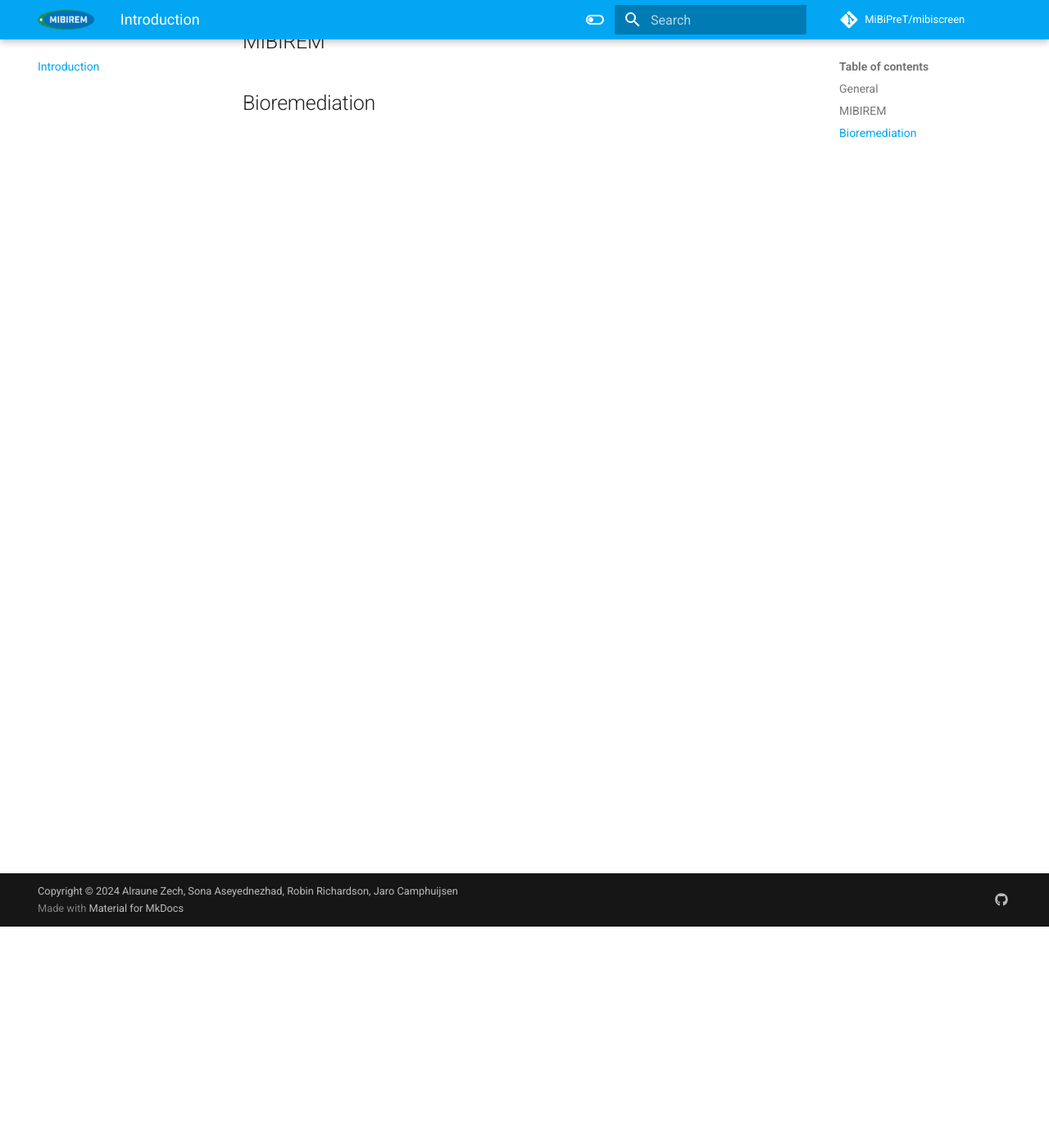
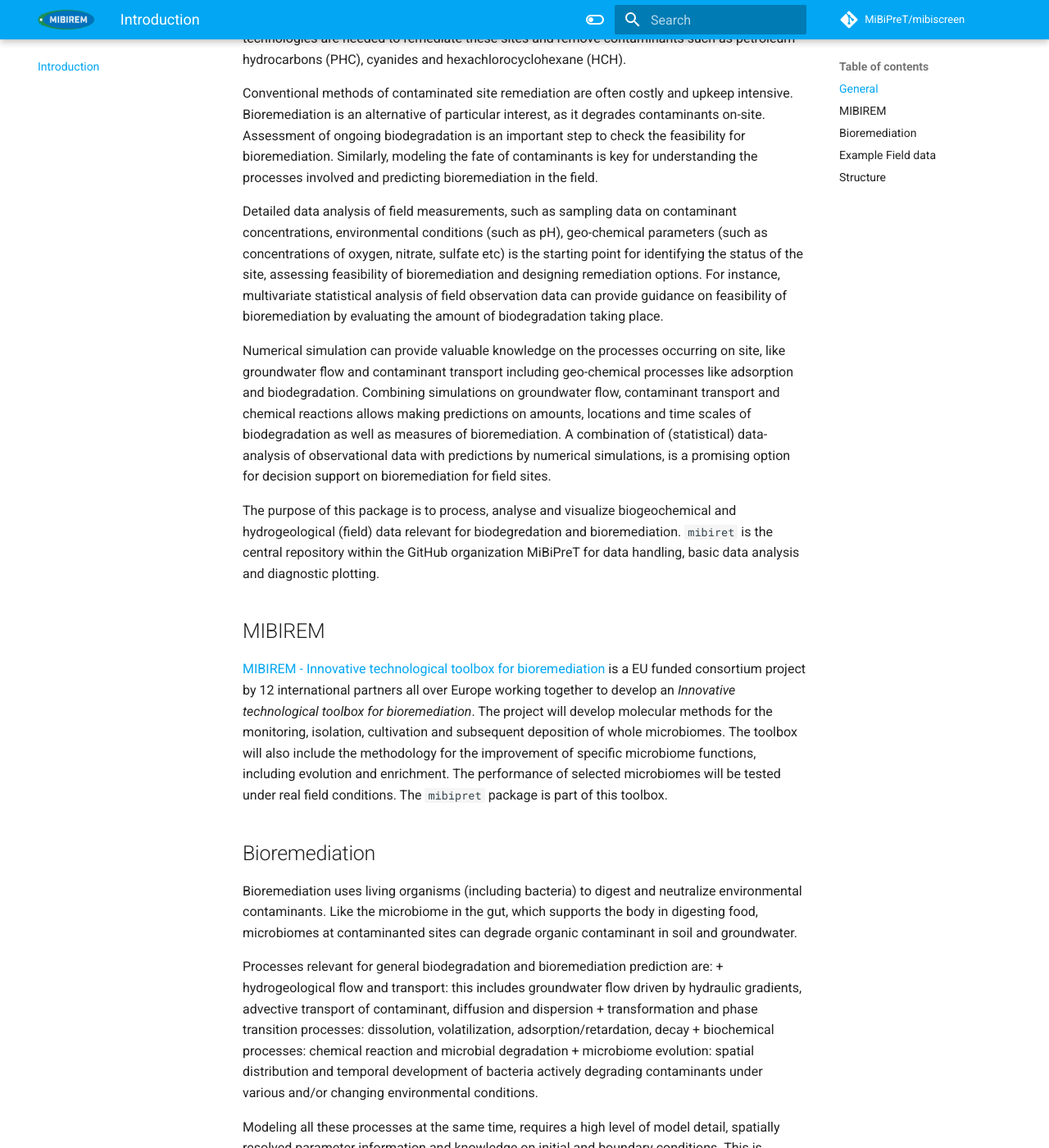
Before and after one commit to MiBiPreT/mibiscreen, an MkDocs documentation site: the page built from docs/introduction/introduction.md, in a window 1280 px wide and 1400 px high, scrolled down 270 px. Shown: the whole window at 82% size. Built offline with MkDocs 1.6.1 and Material for MkDocs 9.7.7, drawn with Linux system fonts in a browser that asks for light colours; a script that is not in the unit is left out; comment, search, counter and statistics services are not loaded; some of the changed text lies outside the part shown.

Commit message:
extend documentation of methods and introduction

```diff
--- a/docs/introduction/introduction.md
+++ b/docs/introduction/introduction.md
@@ -2,6 +2,47 @@
 
 ## General
 
+Contaminated sites pose a risk to humands and the environment. Innovative cleaning technologies are needed to remediate these sites and remove contaminants such as petroleum hydrocarbons (PHC), cyanides and hexachlorocyclohexane (HCH).
+
+Conventional methods of contaminated site remediation are often costly and upkeep intensive. Bioremediation is an alternative of particular interest, as it degrades contaminants on-site. Assessment of ongoing biodegradation is an important step to check the feasibility for bioremediation. Similarly, modeling the fate of contaminants is key for understanding the processes involved and predicting bioremediation in the field.
+
+Detailed data analysis of field measurements, such as sampling data on contaminant concentrations, environmental conditions (such as pH), geo-chemical parameters (such as concentrations of oxygen, nitrate, sulfate etc) is the starting point for identifying the status of the site, assessing feasibility of bioremediation and designing remediation options. For instance, multivariate statistical analysis of field observation data can provide guidance on feasibility of bioremediation by evaluating the amount of biodegradation taking place.
+
+Numerical simulation can provide valuable knowledge on the processes occurring on site, like groundwater flow and contaminant transport including geo-chemical processes like adsorption and biodegradation. Combining simulations on groundwater flow, contaminant transport and chemical reactions allows making predictions on amounts, locations and time scales of biodegradation as well as measures of bioremediation. A combination of (statistical) data-analysis of observational data with predictions by numerical simulations, is a promising option for decision support on bioremediation for field sites.
+
+The purpose of this package is to process, analyse and visualize biogeochemical and hydrogeological (field) data relevant for biodegredation and bioremediation. `mibiret` is the central repository within the GitHub organization MiBiPreT for data handling, basic data analysis and diagnostic plotting.
+
 ## MIBIREM
 
+[MIBIREM - Innovative technological toolbox for bioremediation](https://www.mibirem.eu/) is a EU funded consortium project by 12 international partners all over Europe working together to develop an *Innovative technological toolbox for bioremediation*. The project will develop molecular methods for the monitoring, isolation, cultivation and subsequent deposition of whole microbiomes. The toolbox will also include the methodology for the improvement of specific microbiome functions, including evolution and enrichment. The performance of selected microbiomes will be tested under real field conditions. The `mibipret` package is part of this toolbox.
+
 ## Bioremediation
+
+Bioremediation uses living organisms (including bacteria) to digest and neutralize environmental contaminants. Like the microbiome in the gut, which supports the body in digesting food, microbiomes at contaminanted sites can degrade organic contaminant in soil and groundwater.
+
+Processes relevant for general biodegradation and bioremediation prediction are:
++ hydrogeological flow and transport: this includes groundwater flow driven by hydraulic gradients, advective transport of contaminant, diffusion and dispersion
++ transformation and phase transition processes: dissolution, volatilization, adsorption/retardation, decay
++ biochemical processes: chemical reaction and microbial degradation
++ microbiome evolution: spatial distribution and temporal development of bacteria actively degrading contaminants under various and/or changing environmental conditions.
+
+Modeling all these processes at the same time, requires a high level of model detail, spatially resolved parameter information and knowledge on initial and boundary conditions. This is typically not feasible in the field. Thus, we follow the approach to select and combine most relevant processes and have modeling sub-modules (repositories within the MiBiPreT organization) which can be used for data analysis and predictive modeling of individual or combined processes. At the same time, modules are designed to allow for coupling of processes and (modeling) sub-modules at a advanced stage of tool development.
+
+## Example Field data
+
+We gathered field data from two sites for development and testing of implemented routines on field sample data:
+* the Griftpark site [Faber, 2023]
+* the VetGas Amersfoort site [van Leeuwen et al., 2020, 2022]
+
+Both sites are heavily contaminated with petroleum hydrocarbons. Sampling campaigns and extensive sample analysis produced data on contaminant concentrations, geochemical conditions, metabolite concentrations, and isotope data.
+
+## Structure
+
+The core elements and folders for users of `mibipret` are:
+* The folder `mibipret` contains the main functionality split up into folders for:
+    * `data`
+    * `analysis`
+    * `visualization`
+* The folder `examples` contains example workflows in the form of Jupyter-Notebooks outlining application of functionality on example data from:
+  * Griftpark: `ex01_Griftpark`
+  * Vetgas Amersfoort: `ex02_Amersfoort`
--- a/mkdocs.yml
+++ b/mkdocs.yml
@@ -11,7 +11,10 @@ nav:
   - Home: index.md
   - Introduction: introduction/introduction.md
   - Methods:
+    - Data: methods/data.md
+    - NA Screening: methods/na_screening.md
     - Ordination: methods/ordination.md
+    - Stable Isotope Analysis: methods/stable_isotopes.md
   - Development: development/development.md
   - API Reference:
     - Data: reference/reference_data.md
```
Also changed, not shown: docs/methods/data.md (added, +8 -0 lines), docs/methods/na_screening.md (added, +47 -0 lines), docs/methods/stable_isotopes.md (added, +5 -0 lines).
